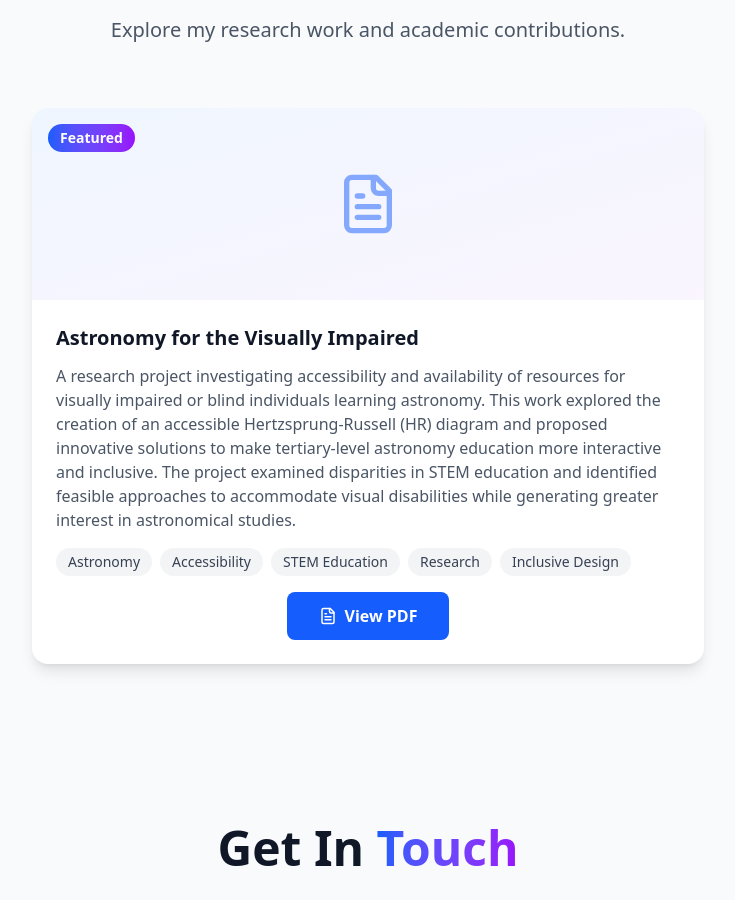
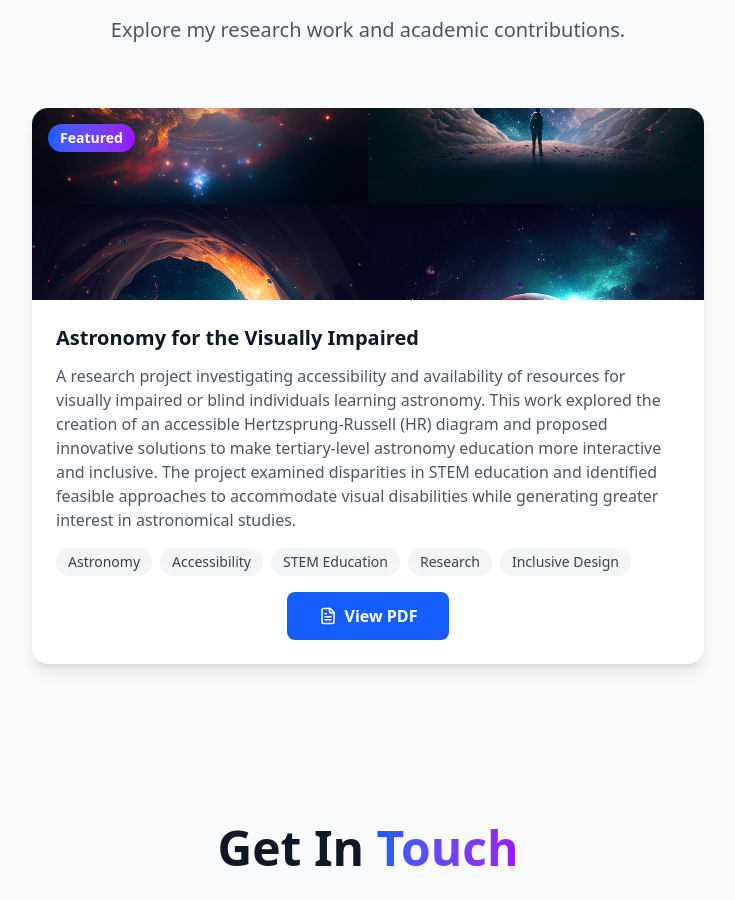
Before and after one commit to joseph-singh-lai/personal-portfolio-9987, a Next.js app: page / in a window 1280 px wide. Shown: the part 1916-2816 px from the top of the page, without its empty margins (272-1007 px from the left). Built offline with nearby package versions, Linux system fonts and the light colour scheme.

Commit message:
Add galaxy image for research paper project display

```diff
--- a/src/components/Projects.tsx
+++ b/src/components/Projects.tsx
@@ -10,6 +10,7 @@ const Projects = () => {
       title: "Astronomy for the Visually Impaired",
       description: "A research project investigating accessibility and availability of resources for visually impaired or blind individuals learning astronomy. This work explored the creation of an accessible Hertzsprung-Russell (HR) diagram and proposed innovative solutions to make tertiary-level astronomy education more interactive and inclusive. The project examined disparities in STEM education and identified feasible approaches to accommodate visual disabilities while generating greater interest in astronomical studies.",
       pdfUrl: "/astronomy-visually-impaired.pdf",
+      image: "/project-image.jpg",
       technologies: ["Astronomy", "Accessibility", "STEM Education", "Research", "Inclusive Design"],
       featured: true
     }
@@ -34,10 +35,13 @@ const Projects = () => {
             {projects.map((project, index) => (
               <ScrollAnimation key={project.id} direction="up" delay={0.4 + index * 0.2}>
                 <div className="bg-white dark:bg-gray-900 rounded-2xl shadow-lg hover:shadow-2xl transition-all duration-300 overflow-hidden group">
-                  <div className="relative overflow-hidden bg-gradient-to-br from-blue-50 to-purple-50 dark:from-gray-800 dark:to-gray-700">
-                    <div className="flex items-center justify-center h-40 sm:h-48">
-                      <FileText size={64} className="text-blue-600 dark:text-blue-400 opacity-50" />
-                    </div>
+                  <div className="relative overflow-hidden">
+                    {/* eslint-disable-next-line @next/next/no-img-element */}
+                    <img
+                      src={project.image}
+                      alt={project.title}
+                      className="w-full h-40 sm:h-48 object-cover group-hover:scale-105 transition-transform duration-300"
+                    />
                     {project.featured && (
                       <div className="absolute top-4 left-4 bg-gradient-to-r from-blue-600 to-purple-600 text-white px-3 py-1 rounded-full text-sm font-semibold">
                         Featured
```
Also changed, not shown: public/project-image.jpg (added).
